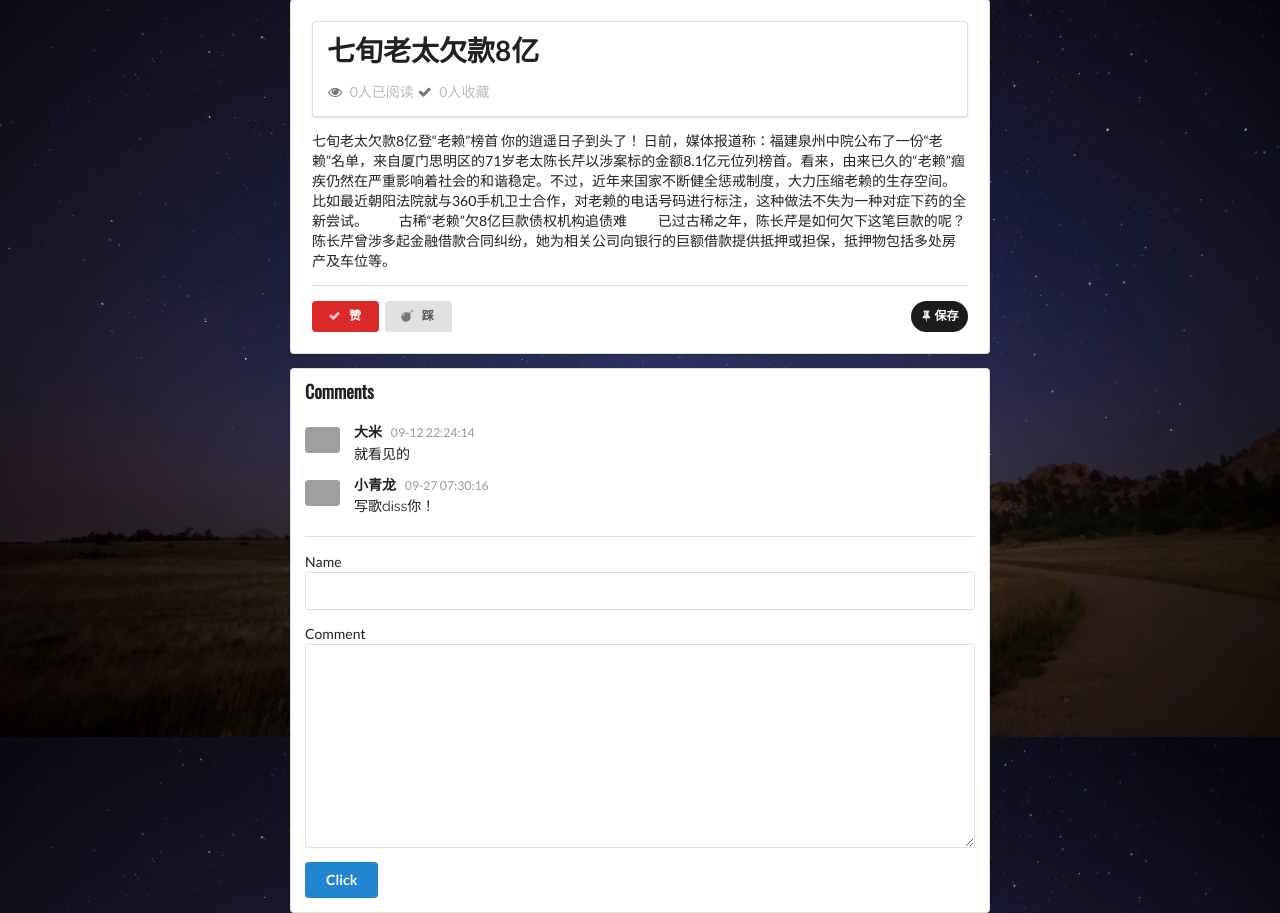
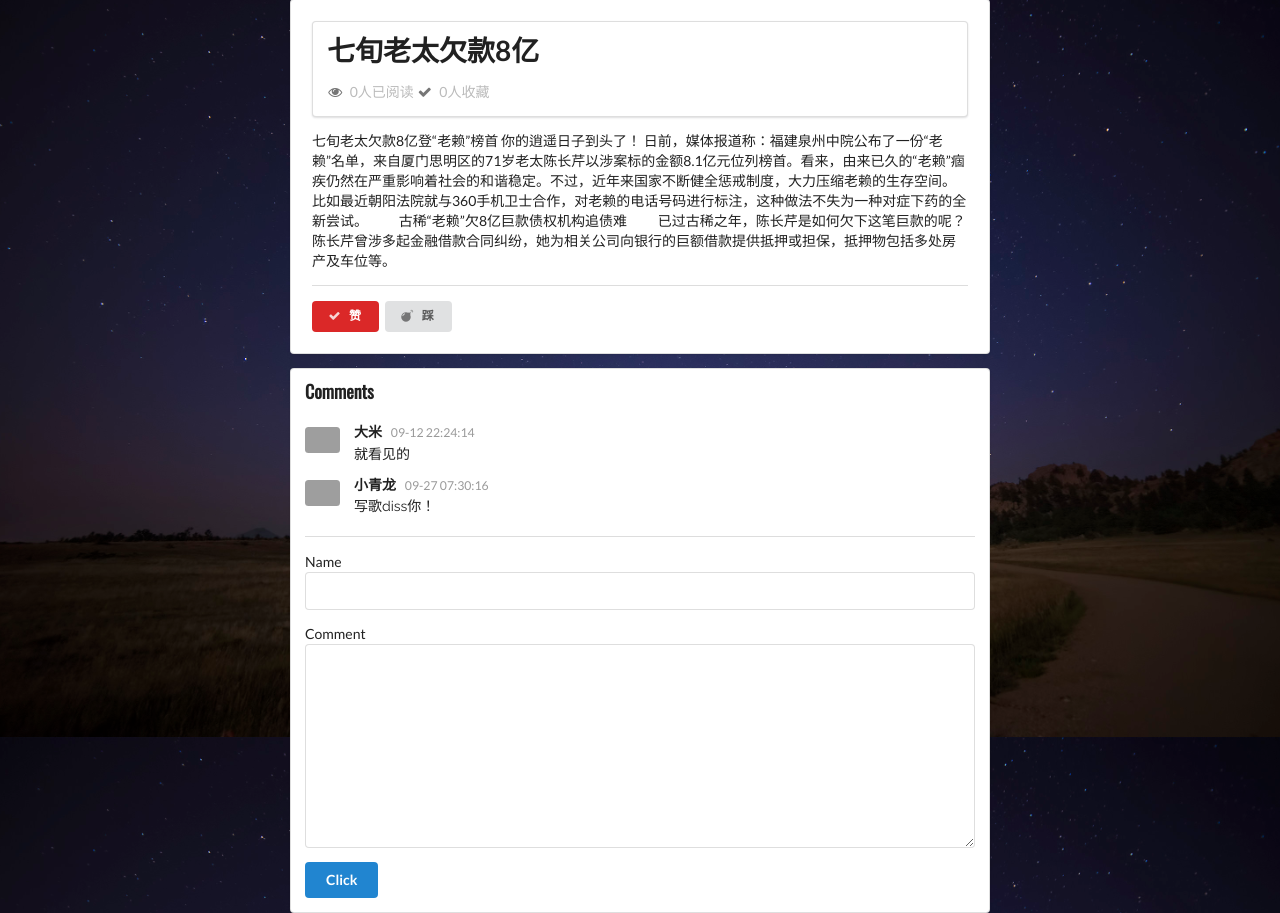
Before and after one commit to lvorcool/django-blog-exercise, a Django app: page /detail/1 in a window 1280 px wide. Shown: the part 63-976 px from the top of the page. Run offline with Django 3.2, Linux system fonts and the light colour scheme; a user stored in the database is signed in; data comes from the database, SQL or seed files in the repository; both versions use the stored data as it was after the commit; grey boxes are pictures that could not be loaded.

Commit message:
去掉文章详情页的保存投票功能, 并解决了一个问题

```diff
--- a/getExercise/templates/detail.html
+++ b/getExercise/templates/detail.html
@@ -134,10 +134,10 @@
                 </button>
             {% endif %}
 
-            <button class="ui secondary circular tiny right floated pin icon button">
-                <i class="pin icon"></i>
-                保存
-            </button>
+            <!--<button class="ui secondary circular tiny right floated pin icon button">-->
+                <!--<i class="pin icon"></i>-->
+                <!--保存-->
+            <!--</button>-->
     </form>
 </div>
 
--- a/getExercise/templates/index.html
+++ b/getExercise/templates/index.html
@@ -151,7 +151,7 @@
                 {{ article.tag }}
             </div>
             <p class="center">
-                {#                将数据库返回的时间格式化为 YYYY-MM-DD H:I:S#}
+                {# 将数据库返回的时间格式化为 YYYY-MM-DD H:I:S #}
                 {{ article.createtime|date:"Y-m-d H:i:s" }}
             </p>
         </div>
--- a/level2Exercise/urls.py
+++ b/level2Exercise/urls.py
@@ -29,7 +29,7 @@ urlpatterns = [
     url(r'^detail/vote/(?P<id>\d+)$', detail_vote, name='vote'),
     url(r'^login/$', index_login, name='login'),
     url(r'^register/$', index_register, name='register'),
-    url(r'^logout/$', logout, {'next_page':'/register'}, name='logout'),
+    url(r'^logout/$', logout, {'next_page':'/login'}, name='logout'),
 
 ]
 
```
Also changed, not shown: db.sqlite3.
